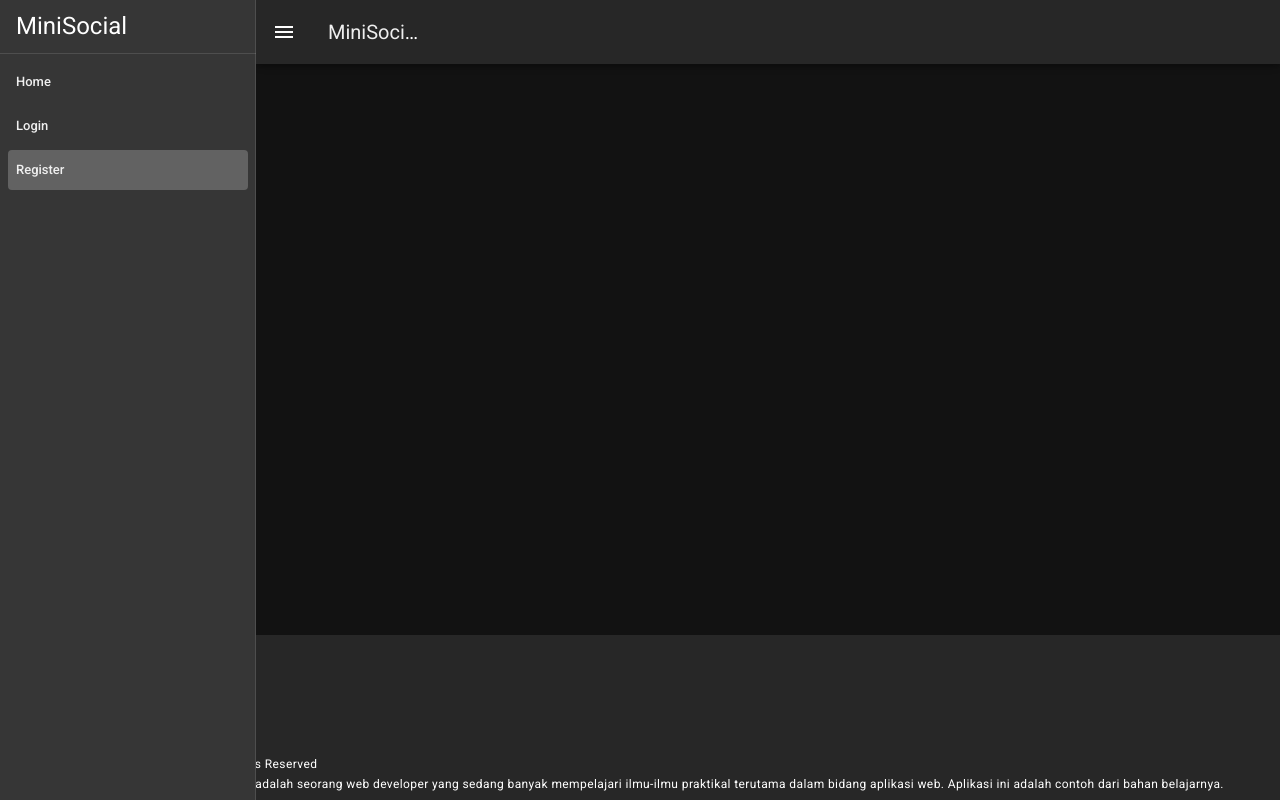
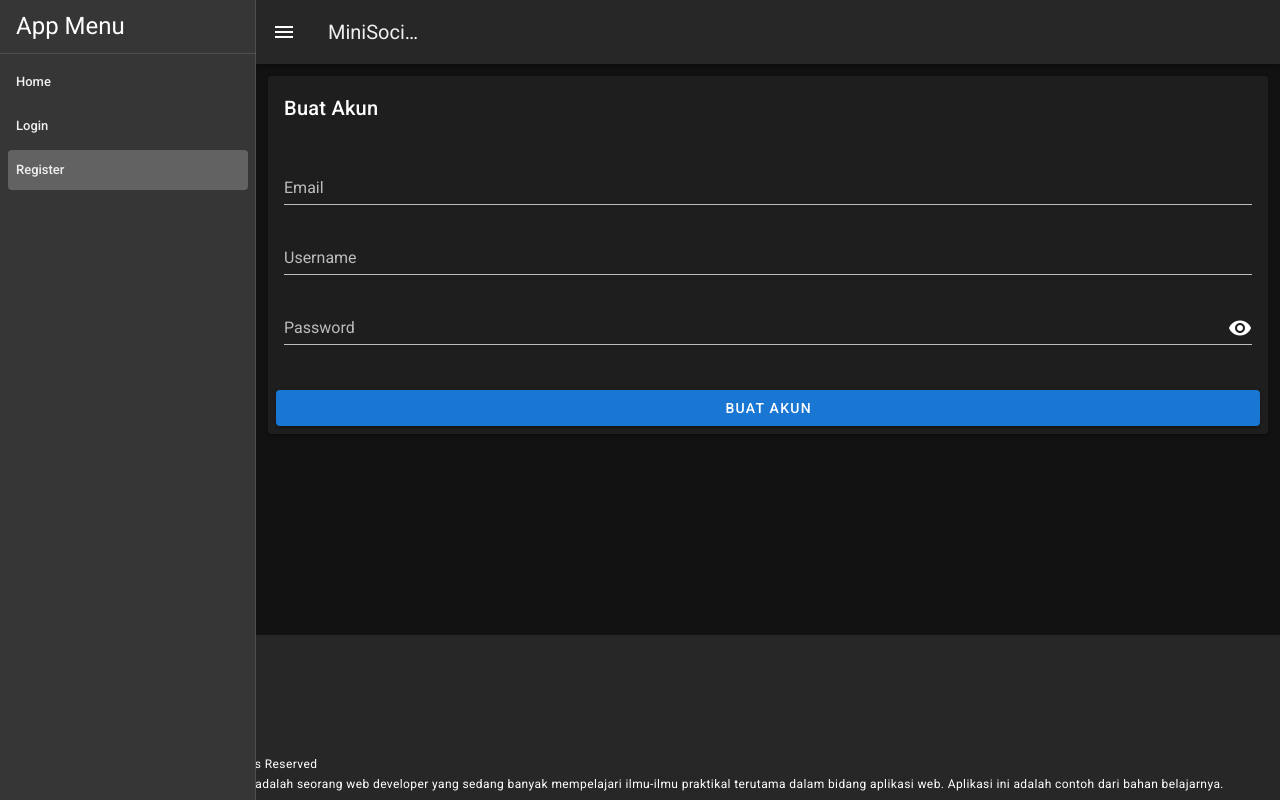
Before and after one commit to muhreezky/nuxt-minisocial, a Nuxt app: page /register in a window 1280 px wide. Both pictures are taken after a click on the button 28 px from the left and 32 px from the top of the page. Built offline with nearby package versions, Linux system fonts and the light colour scheme.

Commit message:
feat: Register Page

```diff
--- /dev/null
+++ b/components/PassInput.vue
@@ -0,0 +1,26 @@
+<template>
+  <v-text-field
+    :append-icon="show ? 'mdi-eye-off' : 'mdi-eye'"
+    :type="show ? 'text' : 'password'"
+    :placeholder="placeholder"
+    :label="label"
+    :name="name"
+    @click:append="show = !show"
+  />
+</template>
+
+<script>
+export default {
+  name: 'PassInput',
+  props: {
+    name: String(''),
+    label: String(''),
+    placeholder: String('')
+  },
+  data () {
+    return {
+      show: false
+    }
+  }
+}
+</script>
--- a/layouts/default.vue
+++ b/layouts/default.vue
@@ -8,11 +8,11 @@
         </nuxt-link>
       </v-app-bar-title>
     </v-app-bar>
-    <v-navigation-drawer v-model="drawerOpen" app>
+    <v-navigation-drawer v-model="drawerOpen" app elevation="0">
       <v-list-item>
         <v-list-item-content>
           <v-list-item-title class="text-h5">
-            MiniSocial
+            App Menu
           </v-list-item-title>
         </v-list-item-content>
       </v-list-item>
@@ -58,6 +58,4 @@ export default {
     display: flex;
     flex-direction: column;
   }
-
-
 </style>
--- a/nuxt.config.js
+++ b/nuxt.config.js
@@ -48,6 +48,7 @@ export default {
   // PWA module configuration: https://go.nuxtjs.dev/pwa
   pwa: {
     manifest: {
+      name: 'MiniSocial App',
       lang: 'en',
     },
   },
--- a/pages/index.vue
+++ b/pages/index.vue
@@ -5,8 +5,7 @@
       alt="Ekspresi dan Sosialisasikan"
       max-height="300px"
       :src="require('~/assets/mountain-image.jpg')"
-    >
-  </v-img>
+    />
     <v-card-title>
       Sosialiasikan diri anda di internet
     </v-card-title>
--- /dev/null
+++ b/pages/login.vue
@@ -0,0 +1,18 @@
+<template>
+  <v-card>
+    <v-card-title>
+      Login
+    </v-card-title>
+    <v-card-text>
+      <form @submit.prevent="false">
+        <v-input />
+      </form>
+    </v-card-text>
+  </v-card>
+</template>
+
+<script>
+  export default {
+    name: 'LoginPage'
+  }
+</script>
--- /dev/null
+++ b/pages/register.vue
@@ -0,0 +1,36 @@
+<template>
+  <v-card>
+    <v-card-title>
+      Buat Akun
+    </v-card-title>
+    <v-form @submit.prevent="false">
+      <v-card-text>
+        <v-text-field
+          label="Email"
+          placeholder="Alamat E-mail yang valid"
+          type="email"
+          required
+        />
+        <v-text-field
+          label="Username"
+          placeholder="Ketik Username (hanya boleh angka, huruf, serta simbol titik dan underscore)"
+          required
+        />
+        <pass-input
+          label="Password"
+          placeholder="Masukkan Password (mengandung huruf, angka, dan simbol)"
+          name="password"
+        />
+      </v-card-text>
+      <v-card-actions>
+        <v-btn type="submit" color="primary" block>Buat Akun</v-btn>
+      </v-card-actions>
+    </v-form>
+  </v-card>
+</template>
+
+<script>
+export default {
+  name: 'RegisterPage'
+}
+</script>
```
